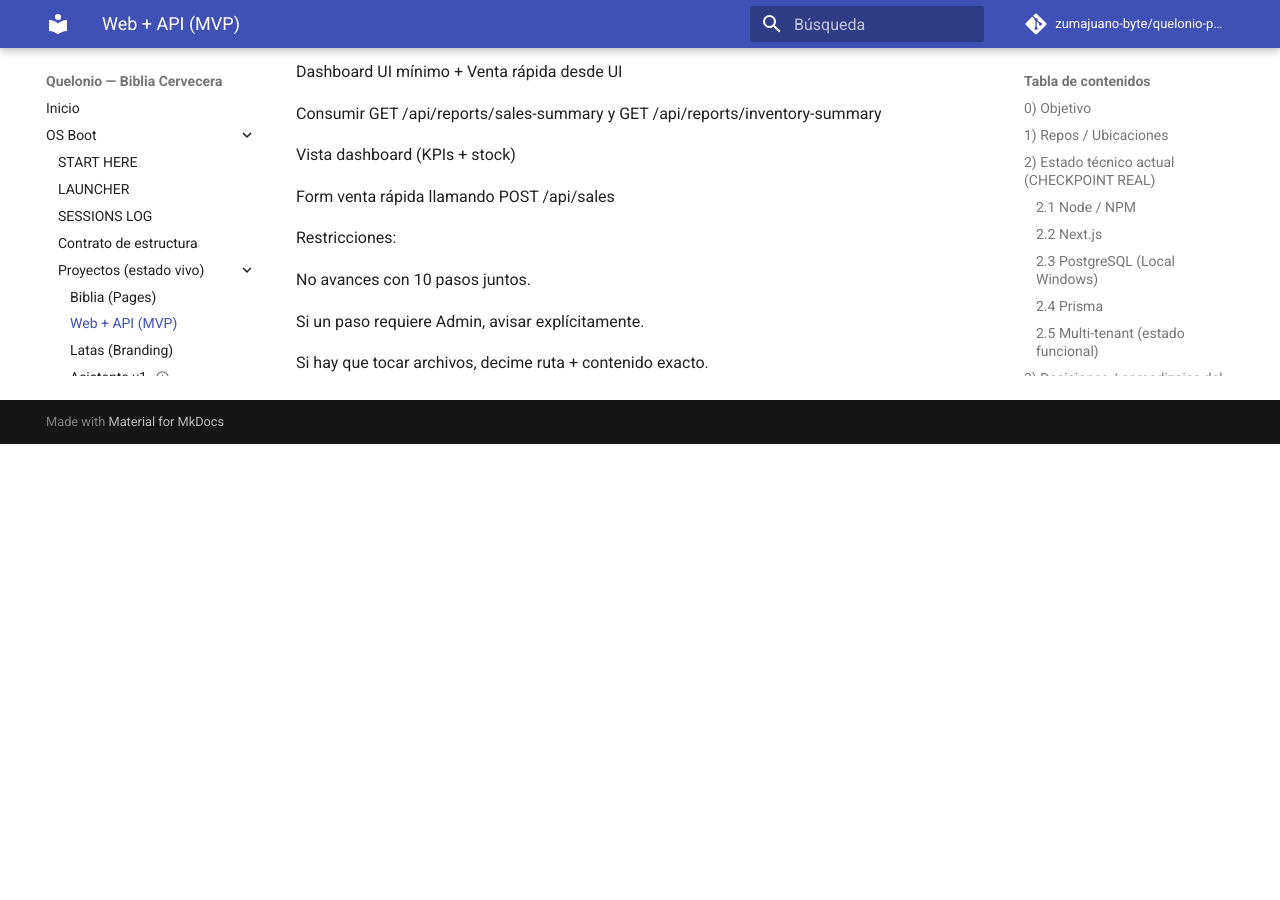
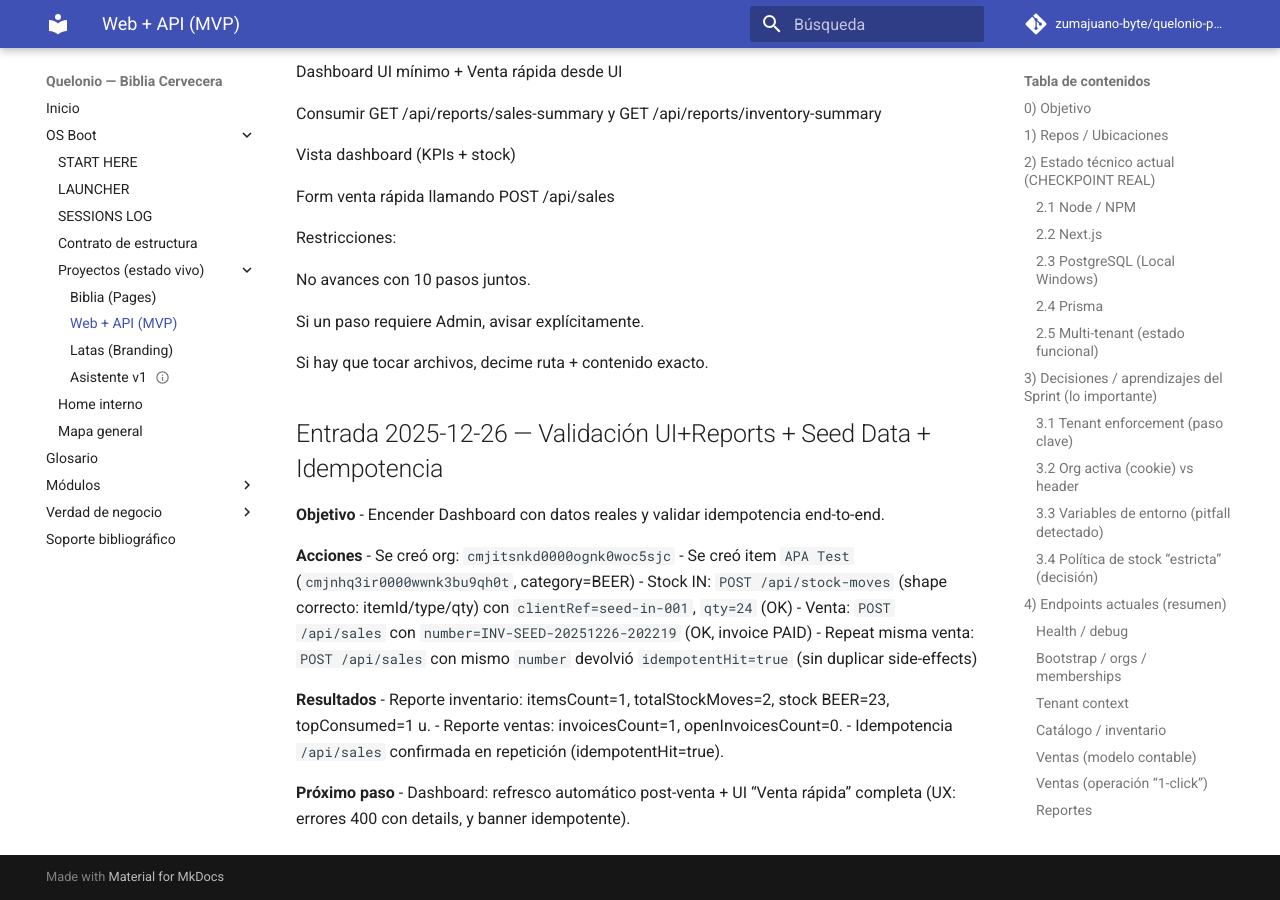
Before and after one commit to zumajuano-byte/quelonio-pages, an MkDocs documentation site: the page built from docs/99_Indice_y_Mapas/PROYECTO_WEB_API.md, in a window 1280 px wide and 900 px high, scrolled down 7255 px. Built offline with MkDocs 1.6.1 and Material for MkDocs 9.7.7, drawn with Linux system fonts in a browser that asks for light colours; comment, search, counter and statistics services are not loaded; before the commit the page ends 7699 px from its top, so only the background shows below that.

Commit message:
docs: update PROYECTO_WEB_API checkpoint (backend/API)

```diff
--- a/docs/99_Indice_y_Mapas/PROYECTO_WEB_API.md
+++ b/docs/99_Indice_y_Mapas/PROYECTO_WEB_API.md
@@ -308,3 +308,23 @@ No avances con 10 pasos juntos.
 Si un paso requiere Admin, avisar explícitamente.
 
 Si hay que tocar archivos, decime ruta + contenido exacto.
+
+## Entrada 2025-12-26 — Validación UI+Reports + Seed Data + Idempotencia
+
+**Objetivo**
+- Encender Dashboard con datos reales y validar idempotencia end-to-end.
+
+**Acciones**
+- Se creó org: `cmjitsnkd0000ognk0woc5sjc`
+- Se creó item `APA Test` (`cmjnhq3ir0000wwnk3bu9qh0t`, category=BEER)
+- Stock IN: `POST /api/stock-moves` (shape correcto: itemId/type/qty) con `clientRef=seed-in-001`, `qty=24` (OK)
+- Venta: `POST /api/sales` con `number=INV-SEED-20251226-202219` (OK, invoice PAID)
+- Repeat misma venta: `POST /api/sales` con mismo `number` devolvió `idempotentHit=true` (sin duplicar side-effects)
+
+**Resultados**
+- Reporte inventario: itemsCount=1, totalStockMoves=2, stock BEER=23, topConsumed=1 u.
+- Reporte ventas: invoicesCount=1, openInvoicesCount=0.
+- Idempotencia `/api/sales` confirmada en repetición (idempotentHit=true).
+
+**Próximo paso**
+- Dashboard: refresco automático post-venta + UI “Venta rápida” completa (UX: errores 400 con details, y banner idempotente).
```
